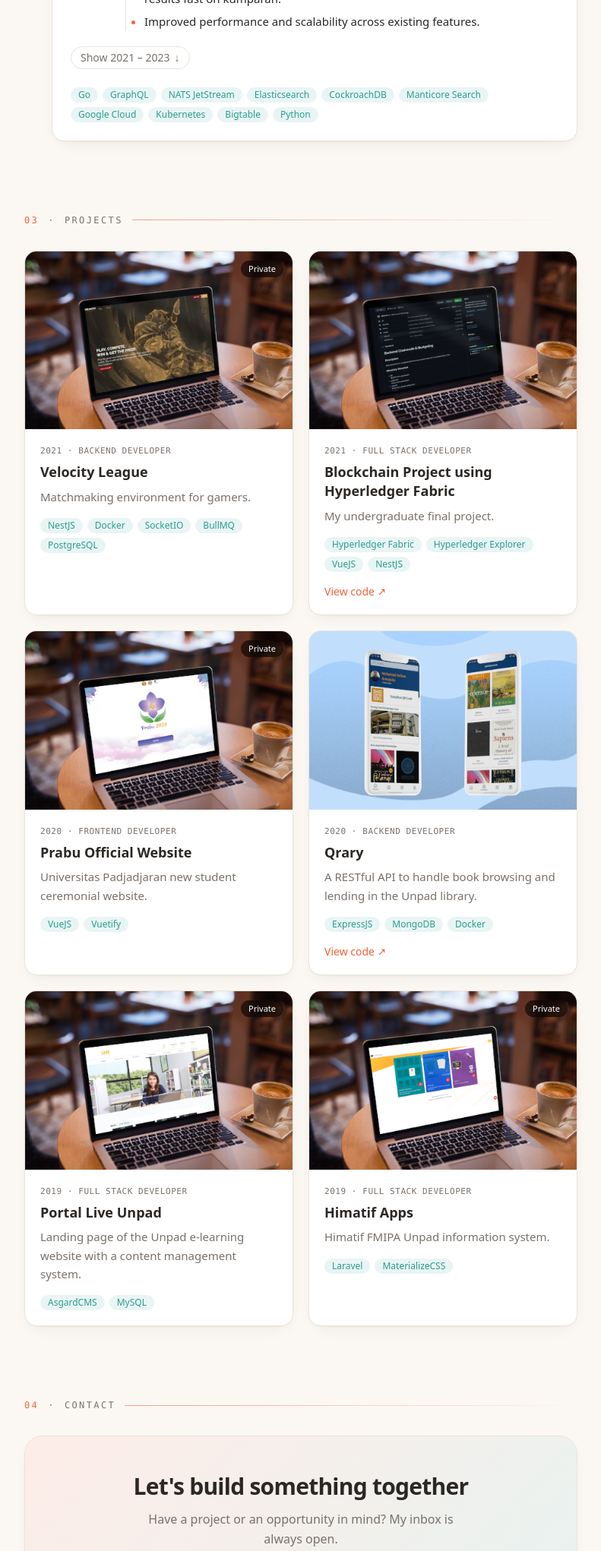
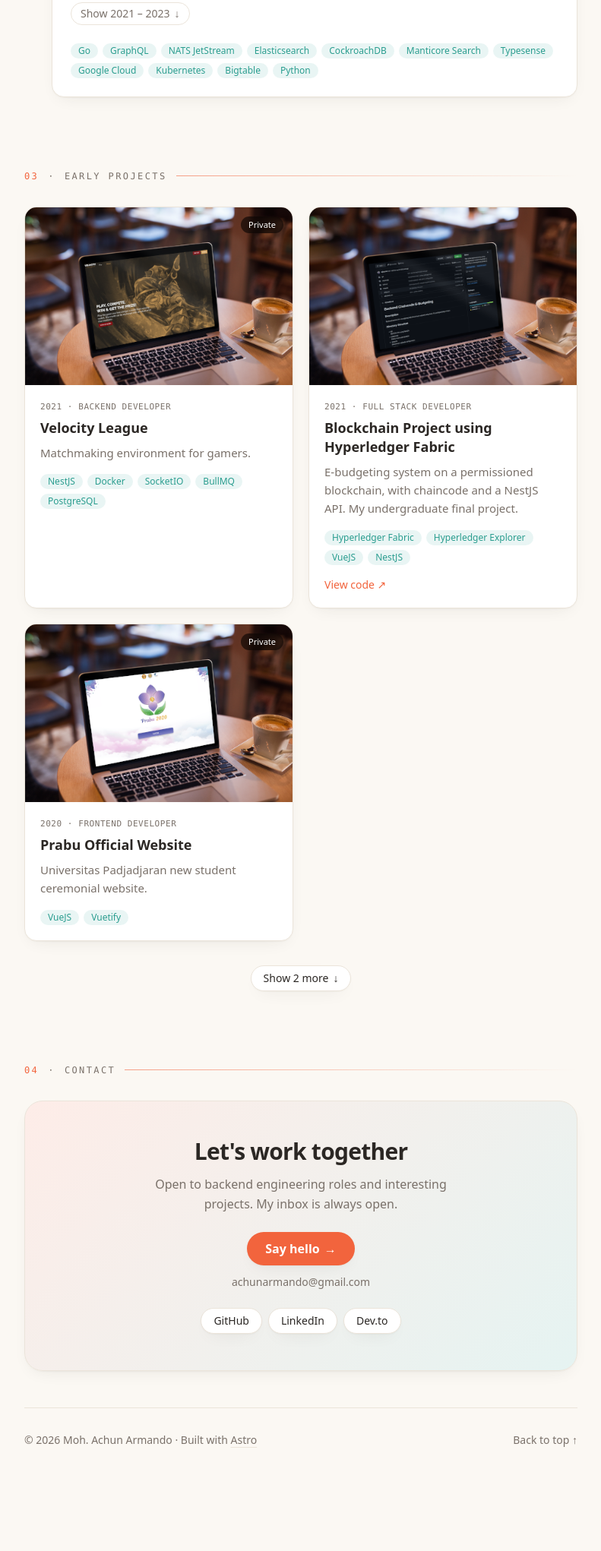
Before and after one commit to atjhoendz/atjhoendz.github.io, an Astro site: page / in a window 1280 px wide. Shown: the part 2470-4512 px from the top of the page at 76% size, without its empty margins (244-1035 px from the left). After the commit the page ends 4408 px from the top, so only its background shows below. Built offline with nearby package versions, Linux system fonts and the light colour scheme; Astro itself is replaced by a stand-in of ours.

Commit message:
adjust profile

```diff
--- a/src/components/ProjectCard.astro
+++ b/src/components/ProjectCard.astro
@@ -1,11 +1,13 @@
 ---
 import { Image } from 'astro:assets';
 import type { Project } from '../data/projects';
-interface Props { project: Project; index: number }
-const { project: p, index } = Astro.props;
+interface Props { project: Project; index: number; extra?: boolean }
+const { project: p, index, extra = false } = Astro.props;
 ---
 <li
   data-reveal
+  data-extra={extra || undefined}
+  hidden={extra}
   style={`--i:${index % 2}`}
   class="group relative flex flex-col overflow-hidden rounded-2xl border border-line bg-card shadow-soft transition duration-300 hover:-translate-y-1 hover:border-accent/40 hover:shadow-lift"
 >
--- a/src/data/experience.ts
+++ b/src/data/experience.ts
@@ -62,7 +62,6 @@ export const experience: Experience[] = [
           'Built a video publishing platform that uploads vertical videos to Instagram, Facebook, X, TikTok and YouTube to scale content production.',
           'Implemented content personalization with the Data Science team on Bigtable.',
           'Built a Quick Count platform that reads from Google Sheets and serves results fast on kumparan.',
-          'Improved performance and scalability across existing features.',
         ],
       },
       {
@@ -90,6 +89,6 @@ export const experience: Experience[] = [
         ],
       },
     ],
-    stack: ['Go', 'GraphQL', 'NATS JetStream', 'Elasticsearch', 'CockroachDB', 'Manticore Search', 'Google Cloud', 'Kubernetes', 'Bigtable', 'Python'],
+    stack: ['Go', 'GraphQL', 'NATS JetStream', 'Elasticsearch', 'CockroachDB', 'Manticore Search', 'Typesense', 'Google Cloud', 'Kubernetes', 'Bigtable', 'Python'],
   },
 ];
--- a/src/data/profile.ts
+++ b/src/data/profile.ts
@@ -4,7 +4,7 @@ export const profile = {
   role: 'Backend Engineer',
   location: 'Indonesia',
   summary:
-    "Backend engineer with 5+ years of experience building production Go services, event-driven systems and search infrastructure for a large-scale digital media platform. I enjoy making systems faster and cheaper to run, like cutting search memory from 25GB to under 1GB, and leading migrations that ship with zero downtime. I believe experience is everything and continuous learning is key.",
+    "Backend engineer with 5+ years of experience building production Go services, event-driven systems and search infrastructure for a large-scale digital media platform. I enjoy making systems faster and cheaper to run, like cutting search memory from 25GB to under 1GB, and leading migrations that ship with zero downtime.",
   email: 'achunarmando@gmail.com',
   socials: [
     { label: 'GitHub', url: 'https://github.com/atjhoendz' },
--- a/src/data/projects.ts
+++ b/src/data/projects.ts
@@ -2,7 +2,6 @@ import type { ImageMetadata } from 'astro';
 import velocity from '../assets/projects/velocity.png';
 import hlFabric from '../assets/projects/hl-fabric.png';
 import prabu from '../assets/projects/prabu.png';
-import qrary from '../assets/projects/qrary.png';
 import portalUnpad from '../assets/projects/portalunpad.png';
 import himatif from '../assets/projects/himatif.png';
 
@@ -30,7 +29,7 @@ export const projects: Project[] = [
     title: 'Blockchain Project using Hyperledger Fabric',
     image: hlFabric,
     role: 'Full Stack Developer',
-    description: 'My undergraduate final project.',
+    description: 'E-budgeting system on a permissioned blockchain, with chaincode and a NestJS API. My undergraduate final project.',
     stack: ['Hyperledger Fabric', 'Hyperledger Explorer', 'VueJS', 'NestJS'],
     url: 'https://github.com/atjhoendz/backend-chaincode-ebudgeting',
   },
@@ -41,15 +40,6 @@ export const projects: Project[] = [
     role: 'Frontend Developer',
     description: 'Universitas Padjadjaran new student ceremonial website.',
     stack: ['VueJS', 'Vuetify'],
-  },
-  {
-    year: '2020',
-    title: 'Qrary',
-    image: qrary,
-    role: 'Backend Developer',
-    description: 'A RESTful API to handle book browsing and lending in the Unpad library.',
-    stack: ['ExpressJS', 'MongoDB', 'Docker'],
-    url: 'https://github.com/atjhoendz/qrary_backend',
   },
   {
     year: '2019',
--- a/src/layouts/Base.astro
+++ b/src/layouts/Base.astro
@@ -6,7 +6,7 @@ import { profile } from '../data/profile';
 interface Props { title?: string; description?: string }
 const {
   title = `${profile.name} — ${profile.role}`,
-  description = `${profile.name}'s personal site and portfolio.`,
+  description = `${profile.name}, ${profile.role} with 5+ years building Go services, event-driven systems and search infrastructure at scale.`,
 } = Astro.props;
 const canonical = new URL(Astro.url.pathname, Astro.site);
 ---
--- a/src/pages/index.astro
+++ b/src/pages/index.astro
@@ -8,6 +8,7 @@ import { profile } from '../data/profile';
 import { projects } from '../data/projects';
 import { experience } from '../data/experience';
 
+const VISIBLE_PROJECTS = 3;
 const profileLinks = profile.socials.filter((s) => s.label !== 'Facebook');
 ---
 <Base>
@@ -47,10 +48,17 @@ const profileLinks = profile.socials.filter((s) => s.label !== 'Facebook');
     </ol>
   </Section>
 
-  <Section id="projects" title="Projects" num="03">
+  <Section id="projects" title="Early Projects" num="03">
     <ol class="grid gap-5 sm:grid-cols-2">
-      {projects.map((p, i) => <ProjectCard project={p} index={i} />)}
+      {projects.map((p, i) => <ProjectCard project={p} index={i} extra={i >= VISIBLE_PROJECTS} />)}
     </ol>
+    {projects.length > VISIBLE_PROJECTS && (
+      <div class="mt-8 text-center">
+        <button id="projects-toggle" type="button" class="pill" aria-expanded="false">
+          Show {projects.length - VISIBLE_PROJECTS} more <span aria-hidden="true">↓</span>
+        </button>
+      </div>
+    )}
   </Section>
 
   <Section id="contact" title="Contact" num="04">
@@ -59,20 +67,34 @@ const profileLinks = profile.socials.filter((s) => s.label !== 'Facebook');
       class="relative overflow-hidden rounded-3xl border border-line p-8 text-center shadow-soft sm:p-12"
       style="background:linear-gradient(135deg,color-mix(in srgb,var(--accent) 12%,var(--card)),color-mix(in srgb,var(--accent-2) 12%,var(--card)))"
     >
-      <h3 class="text-2xl font-bold tracking-tight sm:text-3xl">Let's build something together</h3>
+      <h3 class="text-2xl font-bold tracking-tight sm:text-3xl">Let's work together</h3>
       <p class="mx-auto mt-3 max-w-[44ch] text-muted">
-        Have a project or an opportunity in mind? My inbox is always open.
+        Open to backend engineering roles and interesting projects. My inbox is always open.
       </p>
       <a href={`mailto:${profile.email}`} class="btn-primary mt-6 px-6 py-2.5 text-base">Say hello <span aria-hidden="true">→</span></a>
       <p class="mt-3 text-sm text-muted">{profile.email}</p>
       <ul class="mt-6 flex flex-wrap justify-center gap-2">
-        {profile.socials.map((s) => (
+        {profileLinks.map((s) => (
           <li><a href={s.url} target="_blank" rel="noopener noreferrer" class="pill">{s.label}</a></li>
         ))}
       </ul>
     </div>
   </Section>
 </Base>
+
+<script>
+  const toggle = document.getElementById('projects-toggle');
+  if (toggle) {
+    const extras = document.querySelectorAll<HTMLElement>('[data-extra]');
+    const label = toggle.innerHTML;
+    toggle.addEventListener('click', () => {
+      const open = toggle.getAttribute('aria-expanded') !== 'true';
+      extras.forEach((el) => (el.hidden = !open));
+      toggle.setAttribute('aria-expanded', String(open));
+      toggle.innerHTML = open ? 'Show less <span aria-hidden="true">↑</span>' : label;
+    });
+  }
+</script>
 
 <style>
   @media (prefers-reduced-motion: no-preference) {
```
